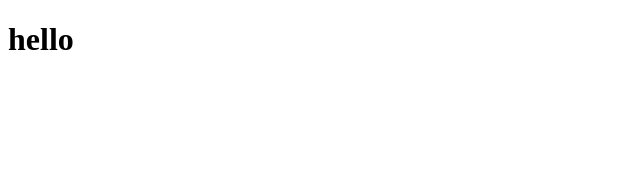
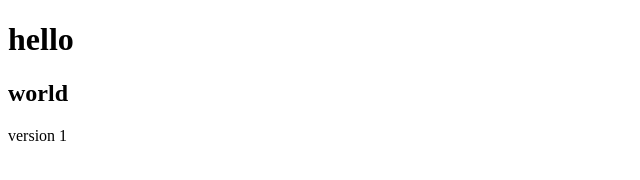
Before and after one commit to Khushwinder127001/git-testing, a plain HTML site: page index.html in a window 1280 px wide. Shown: the whole page, without its empty margins (0-640 px from the left). Drawn offline with Linux system fonts and the light colour scheme.

Commit message:
first commit

```diff
--- /dev/null
+++ b/css/style.css
@@ -0,0 +1,3 @@
+body{
+    background: red;
+}
--- a/index.html
+++ b/index.html
@@ -10,6 +10,8 @@
 
 <body>
     <h1>hello</h1>
+    <h2>world</h2>
+    <p>version 1</p>
 </body>
 
 </html>
```
